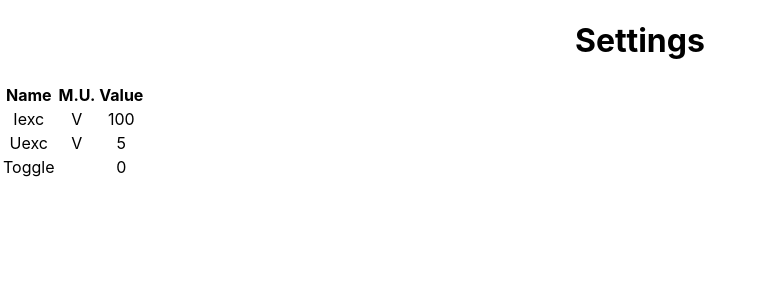
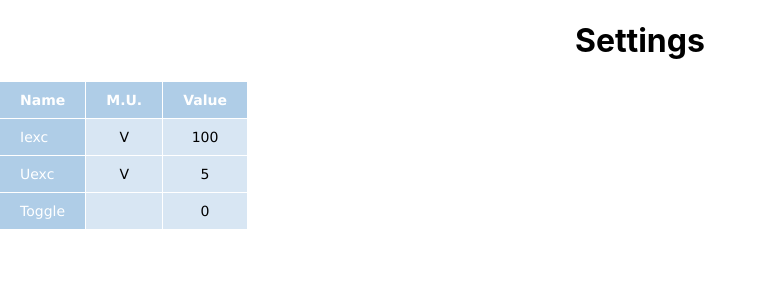
Before and after one commit to GerasimGerasimov/dexop-keyboards, a React (Create React App) app: page / in a window 1280 px wide. Shown: the top 300 px of the page, without its empty margins (0-767 px from the left). Built offline with nearby package versions, Linux system fonts and the light colour scheme.

Commit message:
стилизовал таблицу

```diff
--- a/src/index.css
+++ b/src/index.css
@@ -11,3 +11,35 @@ code {
   font-family: source-code-pro, Menlo, Monaco, Consolas, 'Courier New',
     monospace;
 }
+
+table {
+  font-family: "Lucida Sans Unicode", "Lucida Grande", Sans-Serif;
+  font-size: 14px;
+  border-collapse: collapse;
+  text-align: center;
+}
+
+th, td:first-child {
+  background: #AFCDE7;
+  color: white;
+  padding: 10px 20px;
+}
+
+th, td {
+  border-style: solid;
+  border-width: 0 1px 1px 0;
+  border-color: white;
+}
+
+td {
+  background: #D8E6F3;
+}
+
+th:first-child, td:first-child {
+  text-align: left;
+}
+
+tr:hover td{
+  background: rgb(118, 197, 144);
+  font-weight: bold;
+  }
```
